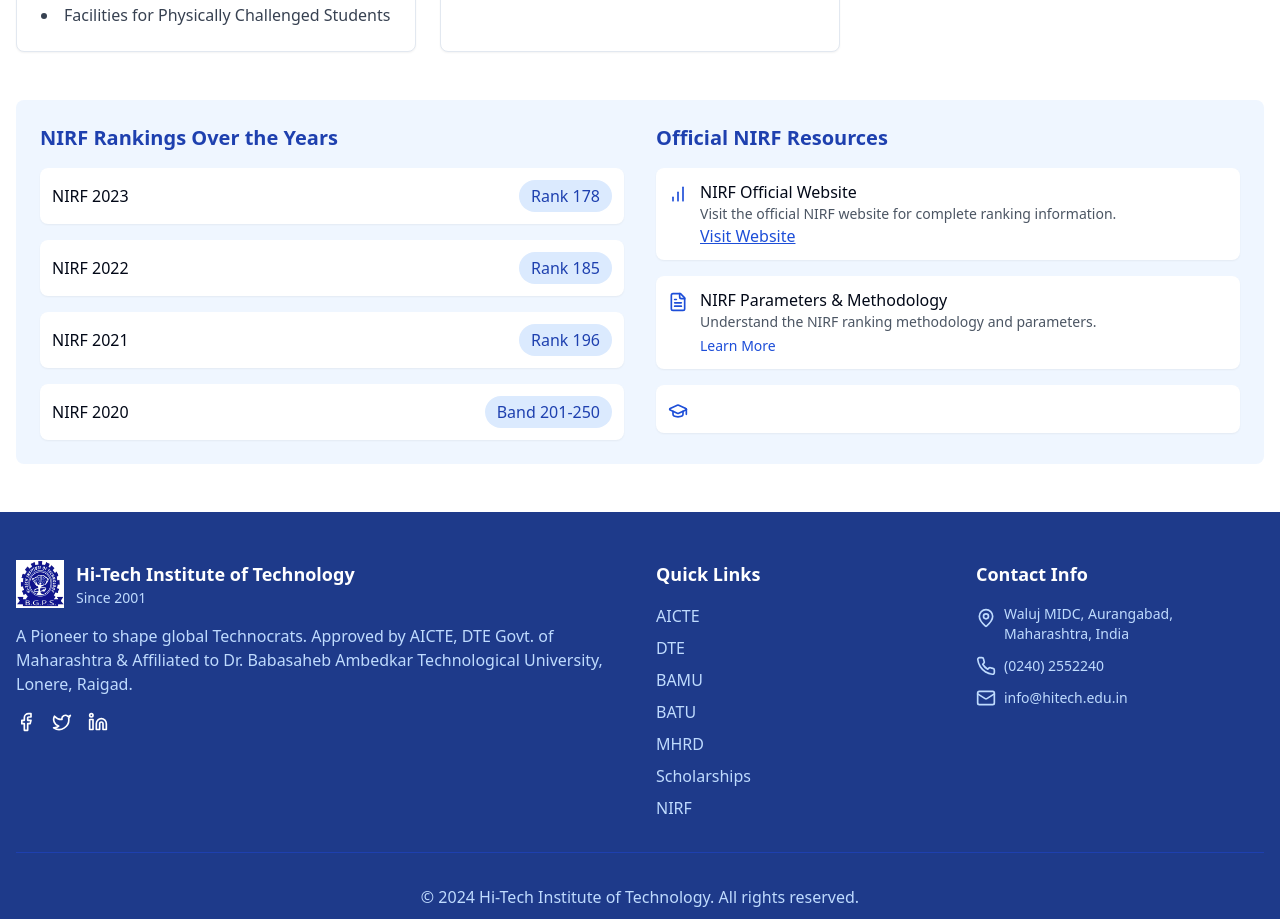
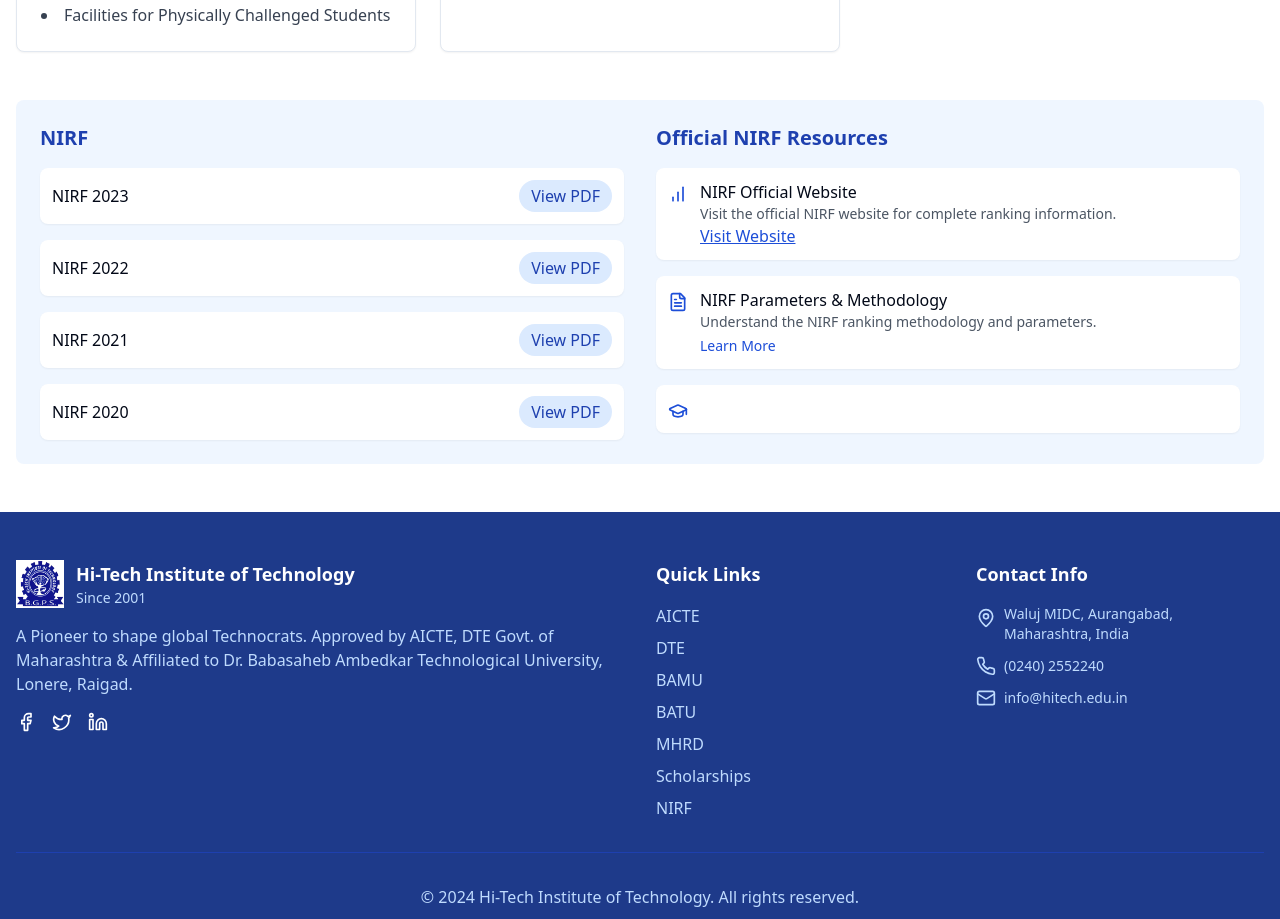
Before and after one commit to prathmeshdahale123/hitech-web-vista, a React (Vite) app: page /nirf in a window 1280 px wide. Shown: the part 1360-2279 px from the top of the page. Built offline with nearby package versions, Linux system fonts and the light colour scheme.

Commit message:
add NIRF section with view pdf button

```diff
--- a/src/pages/Nirf.tsx
+++ b/src/pages/Nirf.tsx
@@ -360,23 +360,51 @@ const Nirf = () => {
         <div className="mt-12 bg-blue-50 p-6 rounded-lg">
           <div className="grid md:grid-cols-2 gap-8">
             <div>
-              <h3 className="text-xl font-semibold text-blue-800 mb-4">NIRF Rankings Over the Years</h3>
+  <h3 className="text-xl font-semibold text-blue-800 mb-4">NIRF</h3>
   <div className="space-y-4">
     <div className="flex justify-between items-center p-3 bg-white rounded-lg shadow-sm">
       <span className="font-medium">NIRF 2023</span>
-                  <span className="bg-blue-100 text-blue-800 px-3 py-1 rounded-full font-medium">Rank 178</span>
+      <a
+        href="/pdfs/nirf-2023.pdf"
+        target="_blank"
+        rel="noopener noreferrer"
+        className="bg-blue-100 text-blue-800 px-3 py-1 rounded-full font-medium hover:bg-blue-200"
+      >
+        View PDF
+      </a>
     </div>
     <div className="flex justify-between items-center p-3 bg-white rounded-lg shadow-sm">
       <span className="font-medium">NIRF 2022</span>
-                  <span className="bg-blue-100 text-blue-800 px-3 py-1 rounded-full font-medium">Rank 185</span>
+      <a
+        href="/pdfs/nirf-2022.pdf"
+        target="_blank"
+        rel="noopener noreferrer"
+        className="bg-blue-100 text-blue-800 px-3 py-1 rounded-full font-medium hover:bg-blue-200"
+      >
+        View PDF
+      </a>
     </div>
     <div className="flex justify-between items-center p-3 bg-white rounded-lg shadow-sm">
       <span className="font-medium">NIRF 2021</span>
-                  <span className="bg-blue-100 text-blue-800 px-3 py-1 rounded-full font-medium">Rank 196</span>
+      <a
+        href="/pdfs/nirf-2021.pdf"
+        target="_blank"
+        rel="noopener noreferrer"
+        className="bg-blue-100 text-blue-800 px-3 py-1 rounded-full font-medium hover:bg-blue-200"
+      >
+        View PDF
+      </a>
     </div>
     <div className="flex justify-between items-center p-3 bg-white rounded-lg shadow-sm">
       <span className="font-medium">NIRF 2020</span>
-                  <span className="bg-blue-100 text-blue-800 px-3 py-1 rounded-full font-medium">Band 201-250</span>
+      <a
+        href="/pdfs/nirf-2020.pdf"
+        target="_blank"
+        rel="noopener noreferrer"
+        className="bg-blue-100 text-blue-800 px-3 py-1 rounded-full font-medium hover:bg-blue-200"
+      >
+        View PDF
+      </a>
     </div>
   </div>
 </div>
```
Lines whose indentation alone changed are shown as unchanged.
